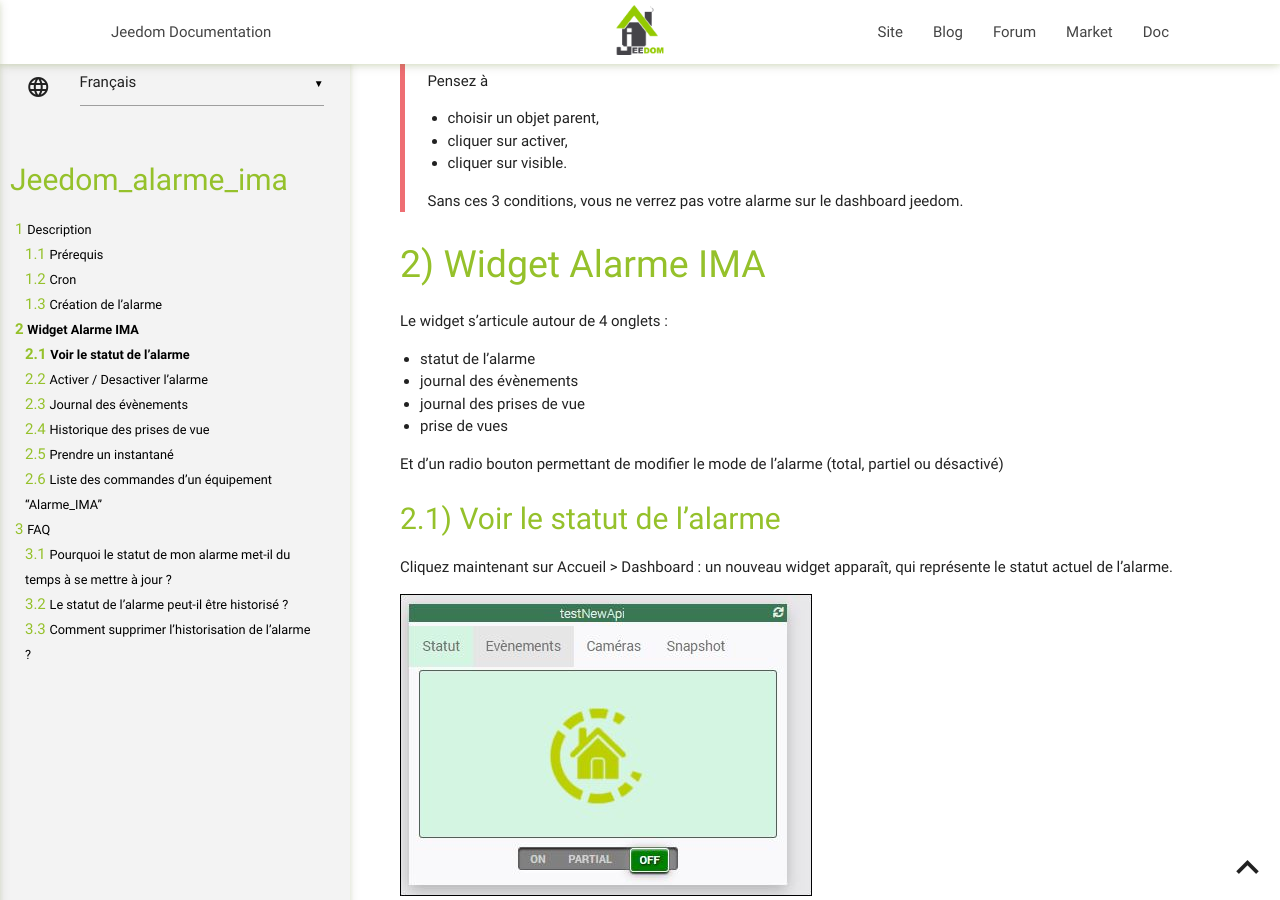
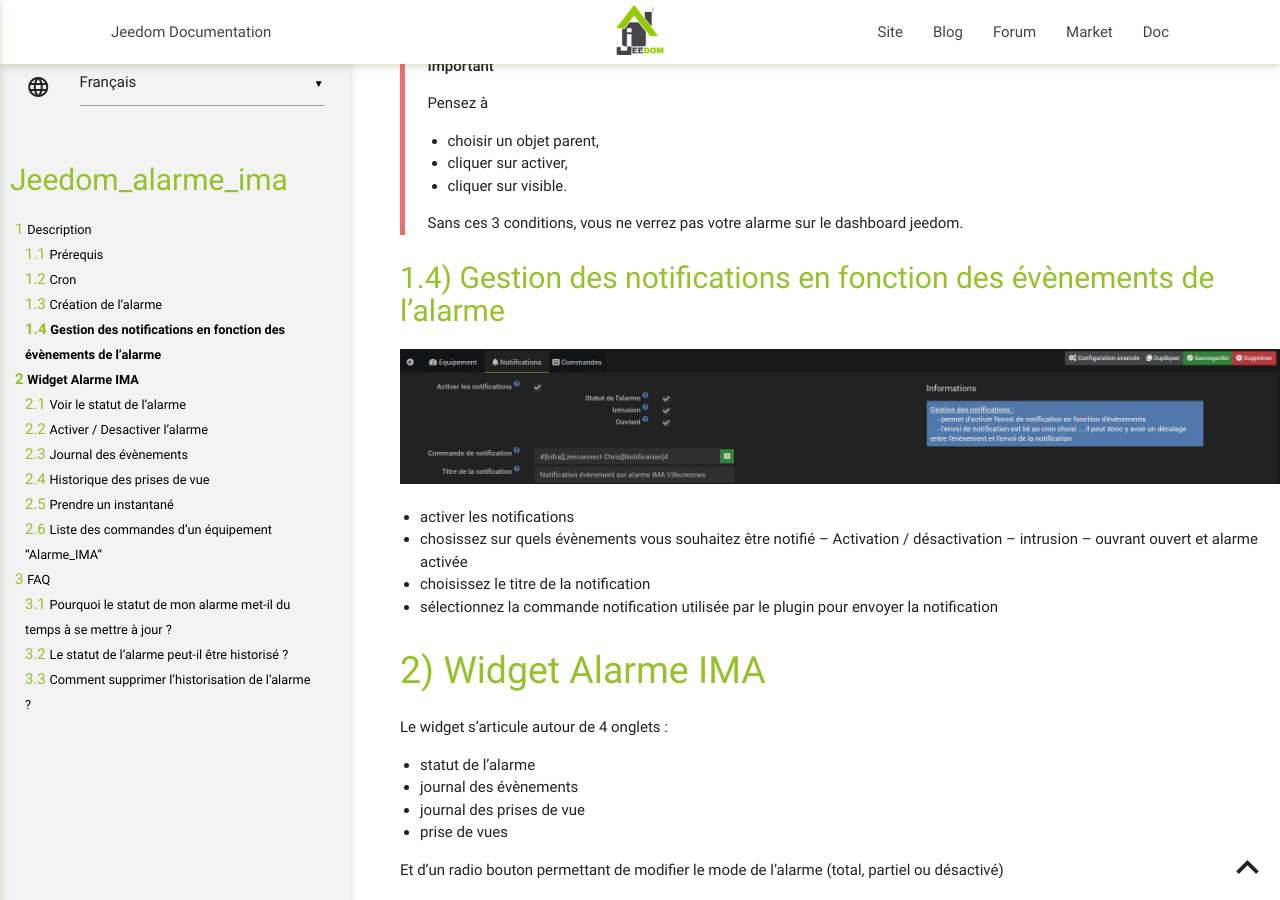
Before and after one commit to lplancke/jeedom_alarme_IMA, a Jekyll site: the page built from docs/fr_FR/index.md, in a window 1280 px wide and 900 px high, scrolled down 1582 px. Built offline with Jekyll 4.4.1, drawn with Linux system fonts in a browser that asks for light colours; our own code applies the rules of GitHub Pages for plain Markdown files; some of the changed text lies outside the part shown.

Commit message:
new feature notification on alarm event

```diff
--- a/docs/fr_FR/index.md
+++ b/docs/fr_FR/index.md
@@ -10,6 +10,8 @@ Ce plugin permet  :
 - supprimer les prises de photos
 - prendre des snapshots via les cameras IMA
 - consulter la liste des évènements de l'alarme
+- envoyer des notifications en fonction des évènements de l'alarme (envoi lié à la fréquence du cron)
+
 
 
 Prérequis
@@ -55,6 +57,21 @@ Une fois le plugin installé:
 > - cliquer sur visible.
 >
 > Sans ces 3 conditions, vous ne verrez pas votre alarme sur le dashboard jeedom.
+
+Gestion des notifications en fonction des évènements de l'alarme
+---
+
+![alt text](../images/Alarme_IMA_Capture_GestionNotifications.JPG "page de configuration des notifications")
+
+- activer les notifications
+- chosissez sur quels évènements vous souhaitez être notifié
+-- Activation / désactivation
+-- intrusion
+-- ouvrant ouvert et alarme activée
+- choisissez le titre de la notification
+- sélectionnez la commande notification utilisée par le plugin pour envoyer la notification
+
+
 
 Widget Alarme IMA
 ===
```
Also changed, not shown: docs/fr_FR/changelog.md (+6 -0 lines), docs/images/Alarme_IMA_Capture_GestionNotifications.JPG (added), docs/images/Alarme_IMA_Widget_snapshot.JPG.
